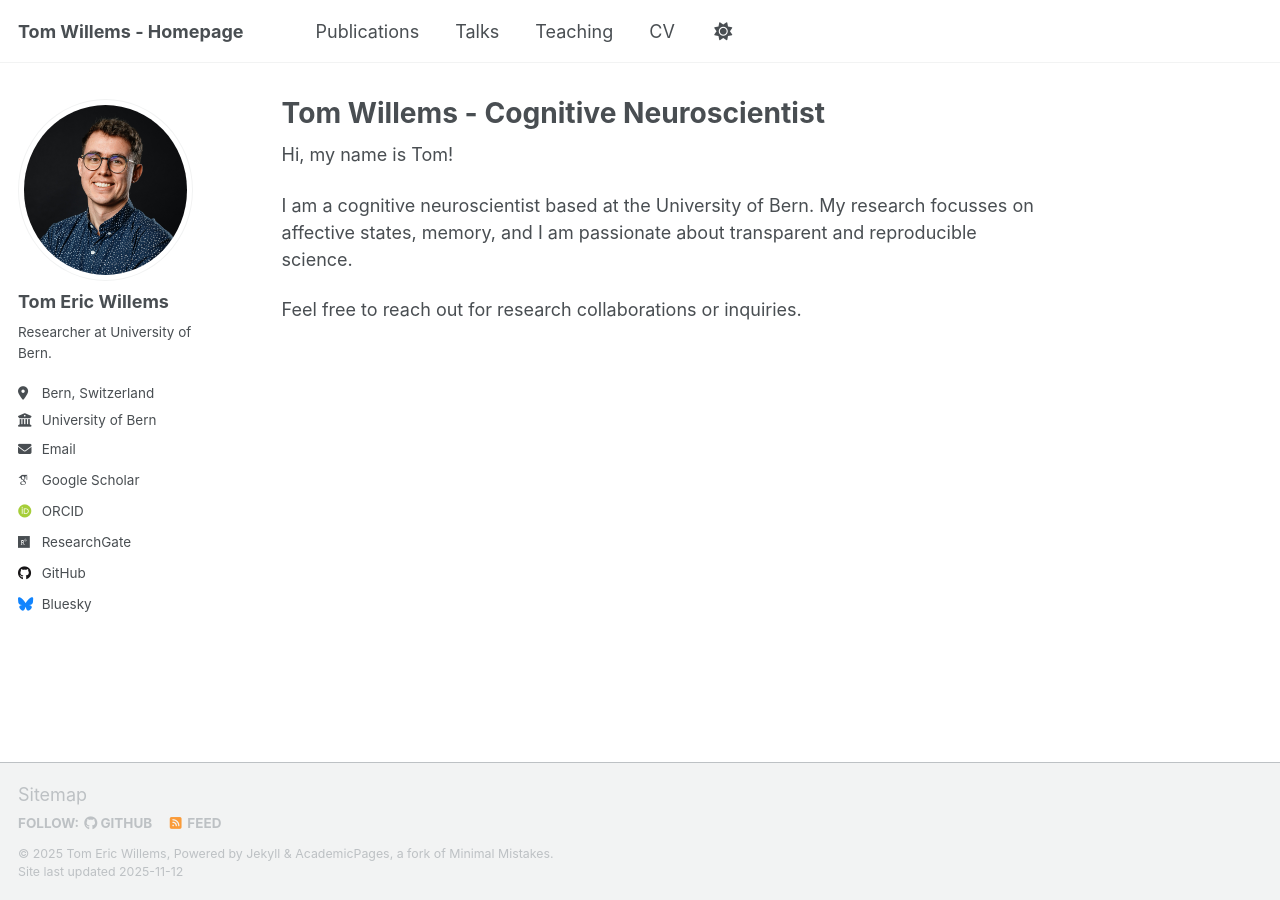
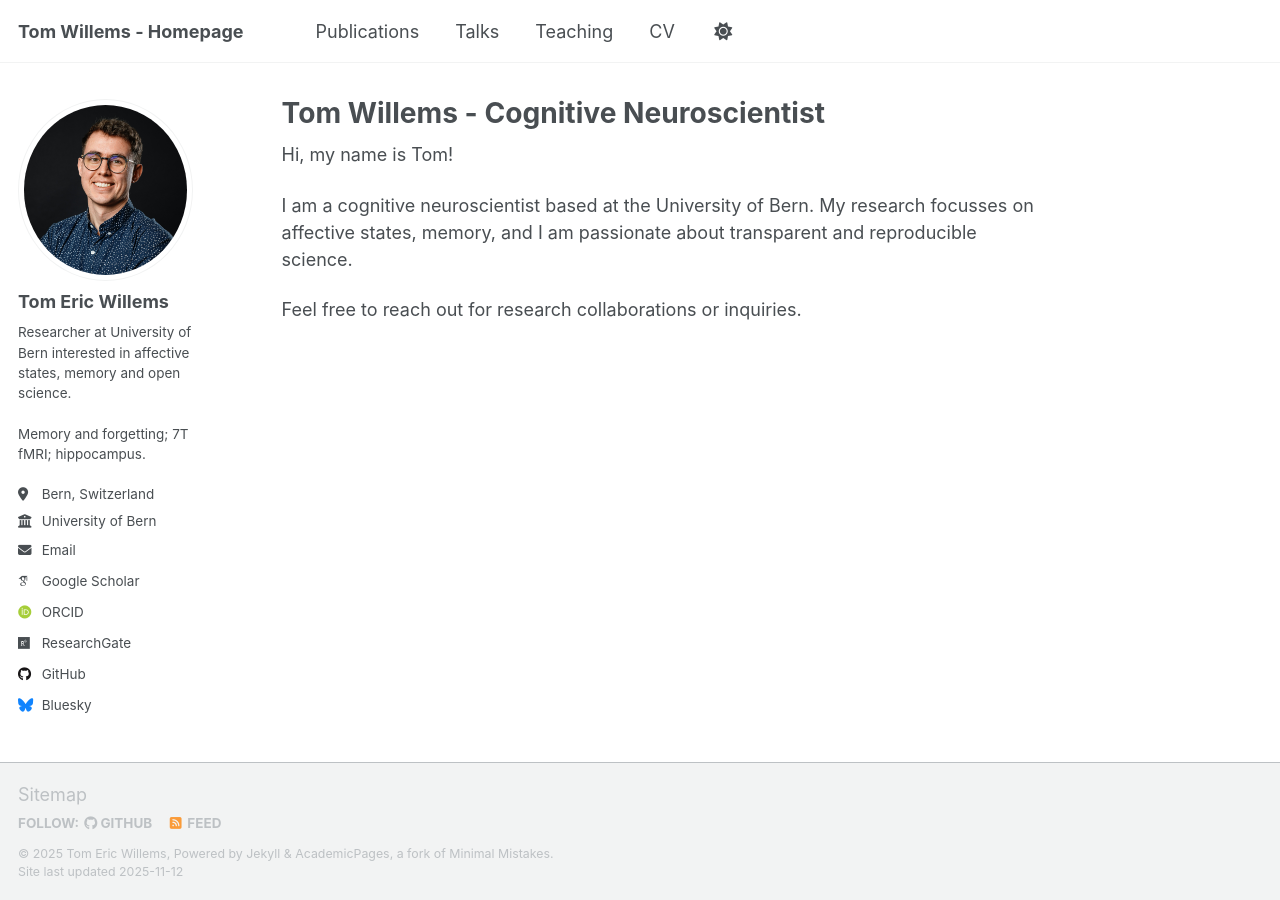
Before and after one commit to TomW92/TomW92.github.io, a Jekyll site: the page built from _pages/about.md, in a window 1280 px wide. Built offline with Jekyll 4.4.1, drawn with Linux system fonts in a browser that asks for light colours; some web fonts are replaced; a script that is not in the unit is left out.

Commit message:
Update _config.yml

```diff
--- a/_config.yml
+++ b/_config.yml
@@ -26,7 +26,7 @@ author:
   avatar           : "Tom Eric Willems Portrait 2025.jpg"
   name             : "Tom Eric Willems"
   pronouns         : # example: "she/her"
-  bio              : "Researcher at University of Bern."
+  bio              : "Researcher at University of Bern interested in affective states, memory and open science. <br> <br> Memory and forgetting; 7T fMRI; hippocampus."
   location         : "Bern, Switzerland"
   employer         : "University of Bern"
   uri              : # URL
```
